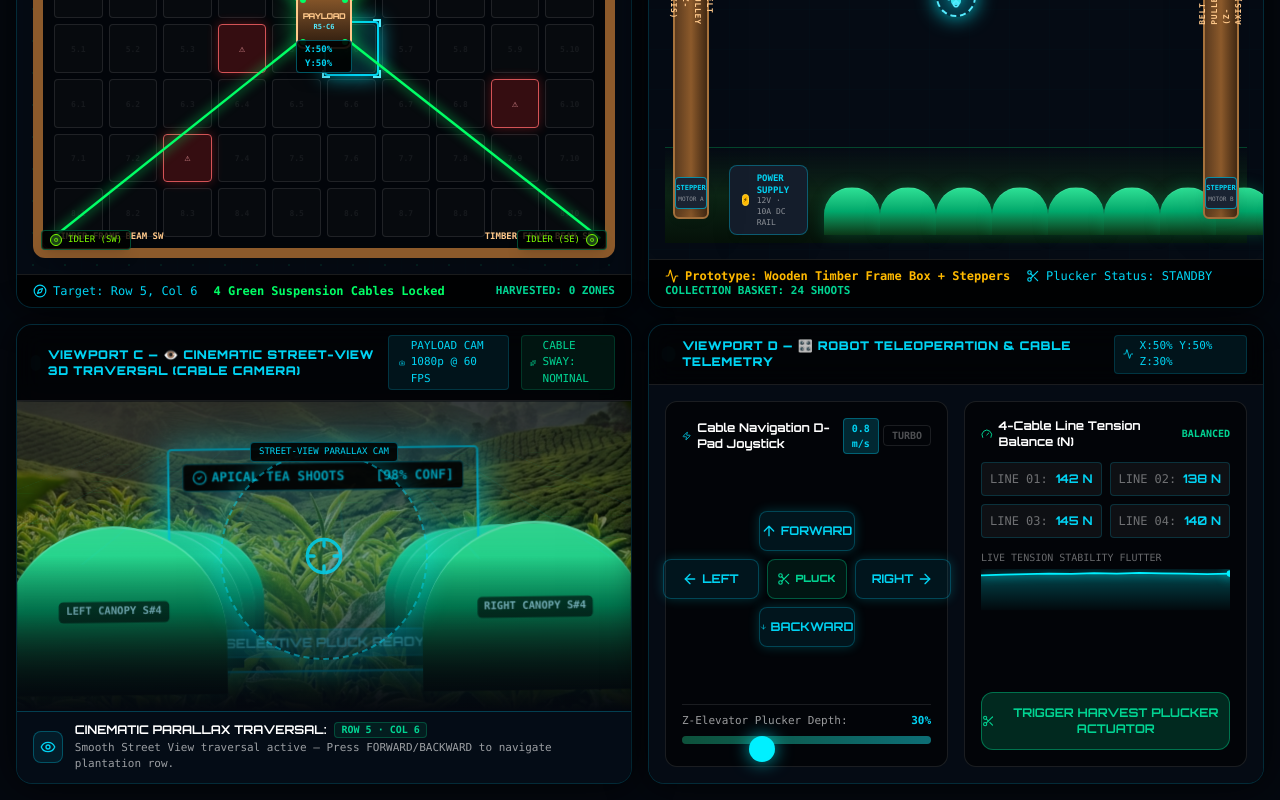
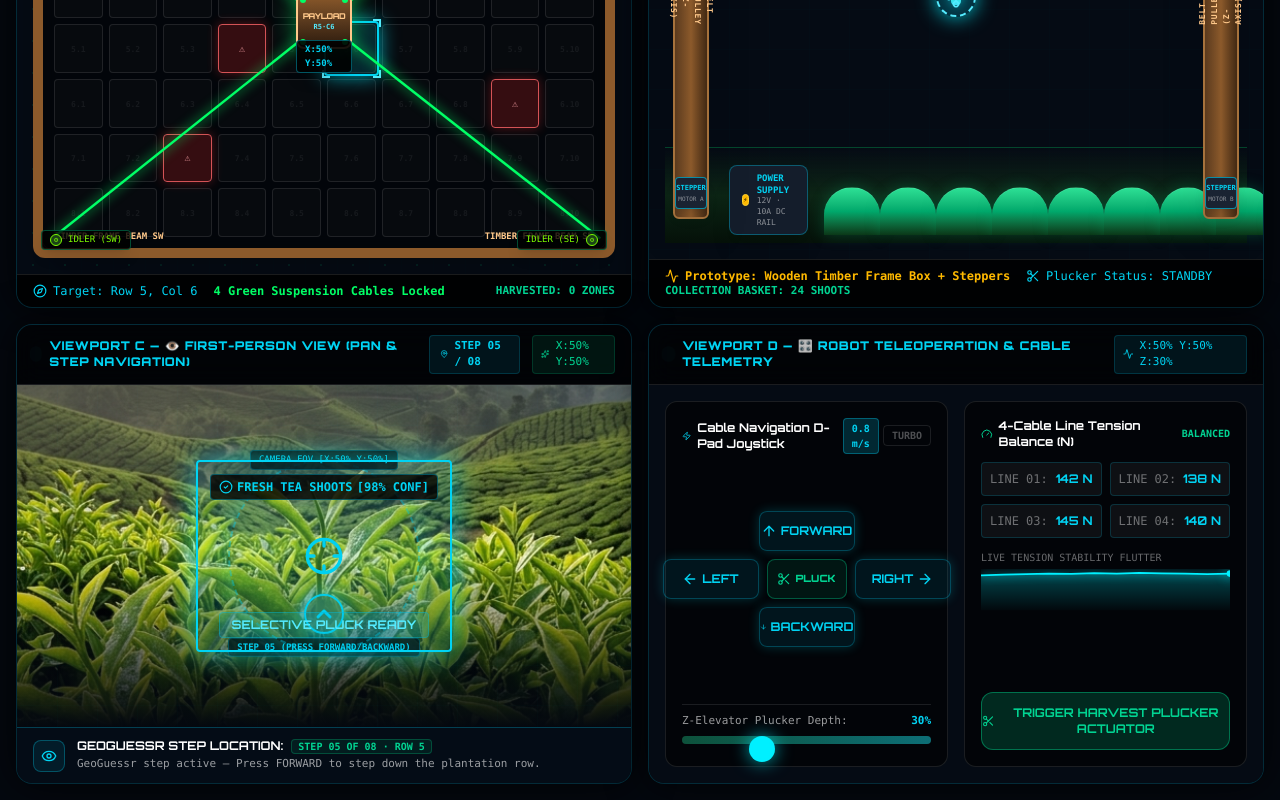
Before and after one commit to kavinjp486/ARISE, a React (Vite) app in the folder frontend/: page / in a window 1280 px wide. Shown: the part 424-1224 px from the top of the page. Built offline with nearby package versions, Linux system fonts and the light colour scheme; the HTML template or start-up script is replaced by a standard one.

Commit message:
Revert "Implement Street View style 3D endless tea plantation traversal engine with parallax depth, Framer Motion springs, and harmonic cable bobbing"
This reverts commit ad561ebddea42dd7de188c92012754bd8e7c1666.

```diff
--- a/frontend/src/components/digitaltwin/FirstPersonCameraHUD.tsx
+++ b/frontend/src/components/digitaltwin/FirstPersonCameraHUD.tsx
@@ -1,12 +1,13 @@
 import { useEffect, useState } from "react";
-import { motion, useSpring, useTransform } from "framer-motion";
+import { motion, AnimatePresence } from "framer-motion";
 import {
   AlertTriangle,
   Camera,
   CheckCircle2,
+  ChevronUp,
   Crosshair,
   Eye,
-  Layers,
+  MapPin,
   Sparkles,
 } from "lucide-react";
 import type { CellData } from "@/types";
@@ -33,35 +34,27 @@ export function FirstPersonCameraHUD({
   const isDiseaseZone = currentCell?.status === "disease";
   const isHarvestedZone = currentCell?.status === "harvested";
 
-  // Harmonic Cable Bobbing & Sway Physics Simulation (Suspended Cable Payload)
-  const [cableSwayX, setCableSwayX] = useState(0);
-  const [cableBobY, setCableBobY] = useState(0);
+  // GeoGuessr Discrete Step Index derived from posY (0 to 7 steps)
+  const stepIndex = Math.min(7, Math.max(0, Math.floor(((100 - posY) / 100) * 8)));
+  const [isShutterActive, setIsShutterActive] = useState(false);
+  const [prevStep, setPrevStep] = useState(stepIndex);
 
+  // Trigger crisp camera shutter flash on step change
   useEffect(() => {
-    let animationFrameId: number;
-    const start = Date.now();
+    if (stepIndex !== prevStep) {
+      setIsShutterActive(true);
+      setPrevStep(stepIndex);
+      const timer = setTimeout(() => setIsShutterActive(false), 200);
+      return () => clearTimeout(timer);
+    }
+  }, [stepIndex, prevStep]);
 
-    const animateCableSway = () => {
-      const elapsed = (Date.now() - start) * 0.002;
-      // Gentle harmonic oscillation simulating cable sway
-      setCableSwayX(Math.sin(elapsed * 1.5) * 3.5);
-      setCableBobY(Math.cos(elapsed * 2.2) * 2.5);
-      animationFrameId = requestAnimationFrame(animateCableSway);
-    };
-
-    animationFrameId = requestAnimationFrame(animateCableSway);
-    return () => cancelAnimationFrame(animationFrameId);
-  }, []);
-
-  // Smooth Spring Easing for Inertial Traversal Acceleration & Deceleration
-  const springY = useSpring(posY, { stiffness: 120, damping: 20 });
-  const springX = useSpring(posX, { stiffness: 120, damping: 20 });
-
-  // 3D Parallax Perspective Depth Calculations:
-  // Forward/Backward (posY: 0..100) -> Continuous Z-plane translation + infinite row loop offset
-  const continuousRowOffset = useTransform(springY, (v) => ((100 - v) * 12) % 360);
-  const parallaxZ = useTransform(springY, (v) => -180 + ((100 - v) / 100) * 320);
-  const parallaxX = useTransform(springX, (v) => (50 - v) * 3.8);
+  // Crisp & Responsive Pan Math (with 140% oversized container for full motion range)
+  // Left/Right (posX: 0..100) -> Pans horizontally X: -220px to +220px
+  // Forward/Backward (posY: 0..100) -> Pans forward/backward perspective Y & scale
+  const panX = (50 - posX) * 4.2;
+  const panY = (50 - posY) * 2.8;
+  const stepScale = 1.15 + stepIndex * 0.04;
 
   return (
     <div className="relative w-full h-full min-h-[460px] bg-[#04080F] border border-cyan-500/20 rounded-2xl overflow-hidden flex flex-col font-sans select-none shadow-[0_0_40px_rgba(0,0,0,0.8)]">
@@ -70,174 +63,165 @@ export function FirstPersonCameraHUD({
         <div className="flex items-center gap-2.5">
           <div className="h-2 w-2 rounded-full bg-cyan-400 animate-ping" />
           <span className="font-orb font-black text-xs text-cyan-400 tracking-wider">
-            VIEWPORT C — 👁️ CINEMATIC STREET-VIEW 3D TRAVERSAL (CABLE CAMERA)
+            VIEWPORT C — 👁️ FIRST-PERSON VIEW (PAN & STEP NAVIGATION)
           </span>
         </div>
 
         <div className="flex items-center gap-3 font-mono text-[11px]">
           <div className="flex items-center gap-1.5 text-cyan-400 bg-cyan-500/10 px-2.5 py-0.5 rounded border border-cyan-500/20">
-            <Camera className="h-3 w-3" />
-            <span>PAYLOAD CAM 1080p @ 60 FPS</span>
+            <MapPin className="h-3 w-3 text-cyan-400" />
+            <span className="font-bold">STEP 0{stepIndex + 1} / 08</span>
           </div>
 
           <div className="flex items-center gap-1.5 text-emerald-400 bg-emerald-500/10 px-2 py-0.5 rounded border border-emerald-500/20">
             <Sparkles className="h-3 w-3" />
-            <span>CABLE SWAY: NOMINAL</span>
+            <span>X:{Math.round(posX)}% Y:{Math.round(posY)}%</span>
           </div>
         </div>
       </div>
 
-      {/* Main 3D Perspective Projection Viewport Stage */}
-      <div
-        className="relative flex-1 w-full bg-[#030907] overflow-hidden flex items-center justify-center"
-        style={{ perspective: "800px", perspectiveOrigin: "50% 45%" }}
-      >
-        {/* 3D WORLD CONTAINER (GPU Transform Preserving 3D Space) */}
+      {/* Main Camera Viewport Container */}
+      <div className="relative flex-1 w-full bg-[#050E0A] overflow-hidden flex items-center justify-center">
+        {/* Crisp Camera Shutter Flash Overlay */}
+        <AnimatePresence>
+          {isShutterActive && (
             <motion.div
-          className="absolute inset-0 w-full h-full"
-          style={{
-            transformStyle: "preserve-3d",
-            x: parallaxX,
-            rotateZ: cableSwayX * 0.25,
-            y: cableBobY,
+              initial={{ opacity: 0.6 }}
+              animate={{ opacity: 0 }}
+              exit={{ opacity: 0 }}
+              transition={{ duration: 0.2 }}
+              className="absolute inset-0 bg-cyan-300/30 z-30 pointer-events-none"
+            />
+          )}
+        </AnimatePresence>
+
+        {/* Photorealistic First-Person Tea Estate Image (Oversized for Full X/Y Panning) */}
+        <motion.div
+          className="absolute -inset-24 bg-cover bg-center"
+          animate={{
+            x: panX,
+            y: panY,
+            scale: stepScale,
           }}
-        >
-          {/* Layer 1: Distant Stable Horizon (Tea Estate Misty Hills) */}
-          <div
-            className="absolute -inset-24 bg-cover bg-center pointer-events-none opacity-60"
+          transition={{
+            type: "spring",
+            stiffness: 150,
+            damping: 20,
+          }}
           style={{
             backgroundImage: `url('/tea_plantation_fpv.png')`,
-              transform: "translateZ(-350px) scale(1.5)",
           }}
         />
 
-          {/* Layer 2: 3D Ground Perspective Track (Centered Plantation Row) */}
+        {/* Dark Vignette & Sensor Overlay Lines */}
+        <div className="absolute inset-0 bg-gradient-to-t from-[#04080F] via-transparent to-black/40 pointer-events-none z-10" />
         <div
-            className="absolute inset-x-0 bottom-0 h-[700px] pointer-events-none opacity-25"
+          className="absolute inset-0 opacity-15 pointer-events-none z-10"
           style={{
-              transform: "rotateX(78deg) translateZ(-120px)",
-              backgroundImage: `linear-gradient(to right, rgba(0, 240, 255, 0.2) 2px, transparent 2px), linear-gradient(to bottom, rgba(0, 255, 102, 0.2) 2px, transparent 2px)`,
-              backgroundSize: "80px 80px, 80px 80px",
+            backgroundImage: `linear-gradient(to right, rgba(0, 240, 255, 0.08) 1px, transparent 1px), linear-gradient(to bottom, rgba(0, 240, 255, 0.08) 1px, transparent 1px)`,
+            backgroundSize: "40px 40px, 40px 40px",
           }}
         />
 
-          {/* Layer 3: CONTINUOUS ENDLESS RECYCLED TEA BUSHES (Parallax Rows) */}
+        {/* GEOGUESSR FLOATING NAVIGATION CHEVRON ARROW */}
+        <div className="absolute bottom-16 z-20 flex flex-col items-center pointer-events-none">
           <motion.div
-            className="absolute inset-0 flex flex-col justify-around py-4 pointer-events-none"
-            style={{
-              transformStyle: "preserve-3d",
-              z: parallaxZ,
-            }}
+            animate={{ y: [0, -8, 0] }}
+            transition={{ repeat: Infinity, duration: 1.2, ease: "easeInOut" }}
+            className="flex flex-col items-center gap-1"
           >
-            {/* 4 Recycled Depth Segment Rows creating an endless Street View corridor */}
-            {[0, 1, 2, 3].map((segmentIdx) => {
-              const zDepth = -280 + segmentIdx * 140;
+            <div className="h-10 w-10 rounded-full bg-cyan-500/20 border-2 border-cyan-400 flex items-center justify-center text-cyan-400 shadow-[0_0_20px_rgba(0,240,255,0.6)] backdrop-blur-md">
+              <ChevronUp className="h-6 w-6 stroke-[3]" />
+            </div>
+            <span className="font-mono text-[9px] font-bold text-cyan-400 bg-black/80 px-2 py-0.5 rounded border border-cyan-500/30">
+              STEP 0{stepIndex + 1} (PRESS FORWARD/BACKWARD)
+            </span>
+          </motion.div>
+        </div>
 
-              return (
-                <motion.div
-                  key={segmentIdx}
-                  className="absolute inset-x-0 flex justify-between px-8"
-                  style={{
-                    transformStyle: "preserve-3d",
-                    transform: `translate3d(0px, 40px, ${zDepth}px)`,
-                  }}
-                >
-                  {/* Left Tea Bush Corridor Row */}
-                  <div className="w-48 h-36 rounded-t-full bg-gradient-to-t from-[#051c0d] via-[#00A86B] to-[#36eb9f] border-t-2 border-emerald-300 shadow-[0_0_30px_rgba(0,168,107,0.4)] flex flex-col items-center justify-center p-2 backdrop-blur-sm">
-                    <span className="font-mono text-[9px] font-bold text-cyan-200 bg-black/60 px-1.5 py-0.5 rounded">
-                      LEFT CANOPY S#{segmentIdx + 1}
+        {/* Tactical Crosshairs HUD */}
+        <div className="absolute inset-0 flex items-center justify-center pointer-events-none z-20">
+          <div className="relative w-48 h-48 border-2 border-dashed border-cyan-400/40 rounded-full flex items-center justify-center shadow-[0_0_25px_rgba(0,240,255,0.25)]">
+            <Crosshair className="h-10 w-10 text-cyan-400" />
+            <span className="absolute -top-3 text-[9px] font-mono text-cyan-400 bg-black/80 px-2 py-0.5 rounded border border-cyan-500/30">
+              CAMERA FOV [X:{Math.round(posX)}% Y:{Math.round(posY)}%]
             </span>
           </div>
+        </div>
 
-                  {/* Right Tea Bush Corridor Row */}
-                  <div className="w-48 h-36 rounded-t-full bg-gradient-to-t from-[#051c0d] via-[#00A86B] to-[#36eb9f] border-t-2 border-emerald-300 shadow-[0_0_30px_rgba(0,168,107,0.4)] flex flex-col items-center justify-center p-2 backdrop-blur-sm">
-                    <span className="font-mono text-[9px] font-bold text-cyan-200 bg-black/60 px-1.5 py-0.5 rounded">
-                      RIGHT CANOPY S#{segmentIdx + 1}
-                    </span>
-                  </div>
-                </motion.div>
-              );
-            })}
-          </motion.div>
-
-          {/* Layer 4: AI TARGET DETECTION BOXES (Anchored in 3D Space) */}
-          <div
-            className="absolute inset-0 flex items-center justify-center pointer-events-none"
-            style={{ transform: "translate3d(0px, 0px, 60px)" }}
+        {/* ACTIVE FIRST-PERSON AI BOUNDING BOX OVERLAYS */}
+        <div className="absolute inset-12 z-20 flex items-center justify-center pointer-events-none">
+          {isDiseaseZone ? (
+            <motion.div
+              initial={{ scale: 0.9, opacity: 0 }}
+              animate={{ scale: 1, opacity: 1 }}
+              className="relative w-64 h-48 border-2 border-red-500 rounded bg-red-500/15 shadow-[0_0_30px_rgba(255,60,60,0.6)] flex flex-col items-center justify-between p-3"
             >
-            {isDiseaseZone ? (
-              <div className="w-72 h-52 border-2 border-red-500 rounded bg-red-500/20 shadow-[0_0_40px_rgba(255,60,60,0.7)] flex flex-col items-center justify-between p-3 backdrop-blur-sm">
-                <div className="w-full flex justify-between items-center text-xs font-mono font-bold text-red-400 bg-black/90 px-2 py-1 rounded border border-red-500/40">
+              <div className="w-full flex justify-between items-center text-xs font-mono font-bold text-red-400 bg-black/80 px-2 py-1 rounded border border-red-500/40">
                 <span className="flex items-center gap-1">
                   <AlertTriangle className="h-3.5 w-3.5 text-red-400" />
                   BLISTER BLIGHT PATHOLOGY
                 </span>
                 <span>[92% CONF]</span>
               </div>
-                <div className="font-orb text-xs font-bold text-red-300 bg-red-500/30 px-3 py-1 rounded border border-red-500/40 animate-pulse">
+              <div className="font-orb text-xs font-bold text-red-300 bg-red-500/20 px-3 py-1 rounded border border-red-500/40 animate-pulse">
                 ⚠ BIO-FUNGICIDE SPRAY REQUIRED
               </div>
-              </div>
+            </motion.div>
           ) : isHarvestedZone ? (
-              <div className="w-72 h-52 border-2 border-emerald-400 rounded bg-emerald-500/20 shadow-[0_0_40px_rgba(0,168,107,0.7)] flex flex-col items-center justify-between p-3 backdrop-blur-sm">
-                <div className="w-full flex justify-between items-center text-xs font-mono font-bold text-emerald-400 bg-black/90 px-2 py-1 rounded border border-emerald-500/40">
+            <motion.div
+              initial={{ scale: 0.9, opacity: 0 }}
+              animate={{ scale: 1, opacity: 1 }}
+              className="relative w-64 h-48 border-2 border-emerald-400 rounded bg-emerald-500/15 shadow-[0_0_30px_rgba(0,168,107,0.6)] flex flex-col items-center justify-between p-3"
+            >
+              <div className="w-full flex justify-between items-center text-xs font-mono font-bold text-emerald-400 bg-black/80 px-2 py-1 rounded border border-emerald-500/40">
                 <span className="flex items-center gap-1">
                   <CheckCircle2 className="h-3.5 w-3.5 text-emerald-400" />
                   HARVEST COMPLETE
                 </span>
                 <span>[100% FLUSH]</span>
               </div>
-                <div className="font-orb text-xs font-bold text-emerald-300 bg-emerald-500/30 px-3 py-1 rounded border border-emerald-500/40">
+              <div className="font-orb text-xs font-bold text-emerald-300 bg-emerald-500/20 px-3 py-1 rounded border border-emerald-500/40">
                 ✓ TEA SHOOTS PLUCKED & COLLECTED
               </div>
-              </div>
+            </motion.div>
           ) : (
-              <div className="w-72 h-52 border-2 border-cyan-400 rounded bg-cyan-500/20 shadow-[0_0_40px_rgba(0,240,255,0.7)] flex flex-col items-center justify-between p-3 backdrop-blur-sm">
-                <div className="w-full flex justify-between items-center text-xs font-mono font-bold text-cyan-400 bg-black/90 px-2 py-1 rounded border border-cyan-500/40">
+            <motion.div
+              initial={{ scale: 0.9, opacity: 0 }}
+              animate={{ scale: 1, opacity: 1 }}
+              className="relative w-64 h-48 border-2 border-cyan-400 rounded bg-cyan-500/15 shadow-[0_0_30px_rgba(0,240,255,0.6)] flex flex-col items-center justify-between p-3"
+            >
+              <div className="w-full flex justify-between items-center text-xs font-mono font-bold text-cyan-400 bg-black/80 px-2 py-1 rounded border border-cyan-500/40">
                 <span className="flex items-center gap-1">
                   <CheckCircle2 className="h-3.5 w-3.5 text-cyan-400" />
-                    APICAL TEA SHOOTS
+                  FRESH TEA SHOOTS
                 </span>
                 <span>[98% CONF]</span>
               </div>
-                <div className="font-orb text-xs font-bold text-cyan-300 bg-cyan-500/30 px-3 py-1 rounded border border-cyan-500/40">
+              <div className="font-orb text-xs font-bold text-cyan-300 bg-cyan-500/20 px-3 py-1 rounded border border-cyan-500/40">
                 SELECTIVE PLUCK READY
               </div>
-              </div>
+            </motion.div>
           )}
-          </div>
-        </motion.div>
-
-        {/* Dark Vignette Overlay */}
-        <div className="absolute inset-0 bg-gradient-to-t from-[#04080F] via-transparent to-black/50 pointer-events-none z-10" />
-
-        {/* 2D HUD OVERLAY (Static Target Reticle in Front of Camera Lens) */}
-        <div className="absolute inset-0 flex items-center justify-center pointer-events-none z-20">
-          <div className="relative w-52 h-52 border-2 border-dashed border-cyan-400/50 rounded-full flex items-center justify-center shadow-[0_0_30px_rgba(0,240,255,0.3)]">
-            <Crosshair className="h-10 w-10 text-cyan-400 animate-pulse" />
-            <span className="absolute -top-3 text-[9px] font-mono text-cyan-400 bg-black/90 px-2 py-0.5 rounded border border-cyan-500/40">
-              STREET-VIEW PARALLAX CAM
-            </span>
-          </div>
         </div>
 
         {/* ACTIVE CUTTER HARVESTING PARTICLES IN FIRST PERSON */}
         {isHarvesting && (
           <motion.div
             initial={{ opacity: 1, scale: 0.5 }}
-            animate={{ opacity: 0, scale: 1.6 }}
+            animate={{ opacity: 0, scale: 1.5 }}
             transition={{ repeat: Infinity, duration: 0.4 }}
             className="absolute z-30 pointer-events-none flex flex-col items-center justify-center"
           >
-            <div className="text-4xl animate-spin">✂️</div>
-            <div className="font-orb font-black text-xs text-emerald-400 bg-black/90 px-3 py-1 rounded border border-emerald-400 shadow-xl">
-              PLUCKING LEAVES IN 3D...
+            <div className="text-3xl animate-spin">✂️</div>
+            <div className="font-orb font-black text-xs text-emerald-400 bg-black/80 px-2 py-1 rounded border border-emerald-400">
+              PLUCKING LEAVES...
             </div>
           </motion.div>
         )}
       </div>
 
-      {/* Bottom AI Recommendation Banner & Telemetry Readout */}
+      {/* Bottom AI Recommendation Banner & Step Breadcrumbs */}
       <div className="px-4 py-2.5 bg-[#040C16] border-t border-cyan-500/30 flex flex-wrap items-center justify-between gap-4 z-30">
         <div className="flex items-center gap-3">
           <div className="h-8 w-8 rounded-lg bg-cyan-500/10 border border-cyan-400/30 flex items-center justify-center text-cyan-400">
@@ -245,17 +229,17 @@ export function FirstPersonCameraHUD({
           </div>
           <div>
             <div className="font-orb text-xs font-bold text-white flex items-center gap-2">
-              <span>CINEMATIC PARALLAX TRAVERSAL:</span>
+              <span>GEOGUESSR STEP LOCATION:</span>
               <span className="text-emerald-400 font-mono text-[10px] px-1.5 py-0.2 rounded bg-emerald-500/10 border border-emerald-500/30">
-                ROW {row + 1} · COL {col + 1}
+                STEP 0{stepIndex + 1} OF 08 · ROW {row + 1}
               </span>
             </div>
             <div className="text-[11px] text-white/60 font-mono mt-0.5">
               {isDiseaseZone
-                ? "Pathology detected in 3D space — Bio-fungicide spray recommended."
+                ? "Pathology detected — Bio-fungicide spray recommended."
                 : isHarvestedZone
-                ? "Zone harvested — Move forward to next tea canopy sector."
-                : "Smooth Street View traversal active — Press FORWARD/BACKWARD to navigate plantation row."}
+                ? "Zone harvested — Step forward to next tea sector."
+                : "GeoGuessr step active — Press FORWARD to step down the plantation row."}
             </div>
           </div>
         </div>
```
Lines whose indentation alone changed are shown as unchanged.
